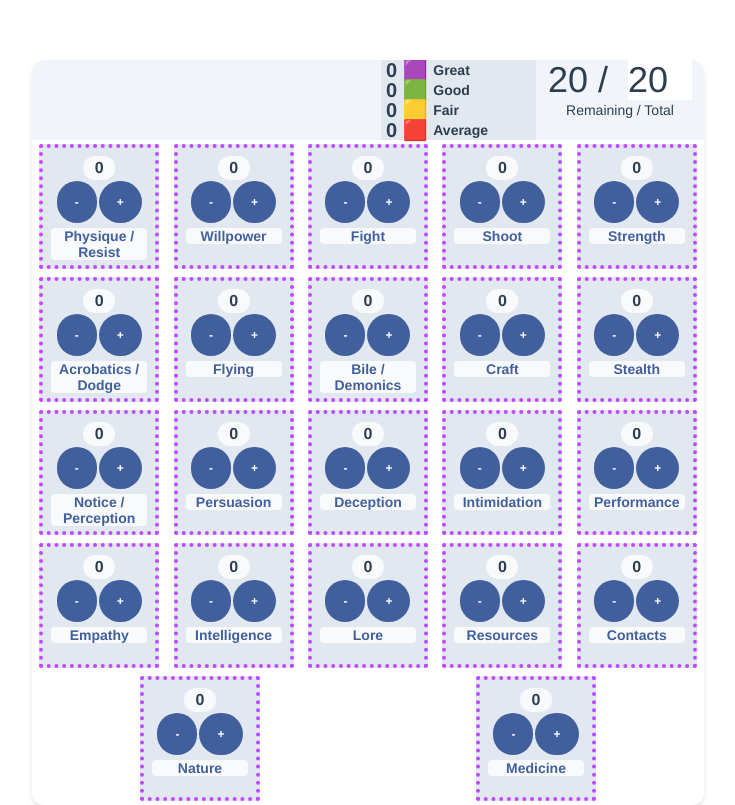
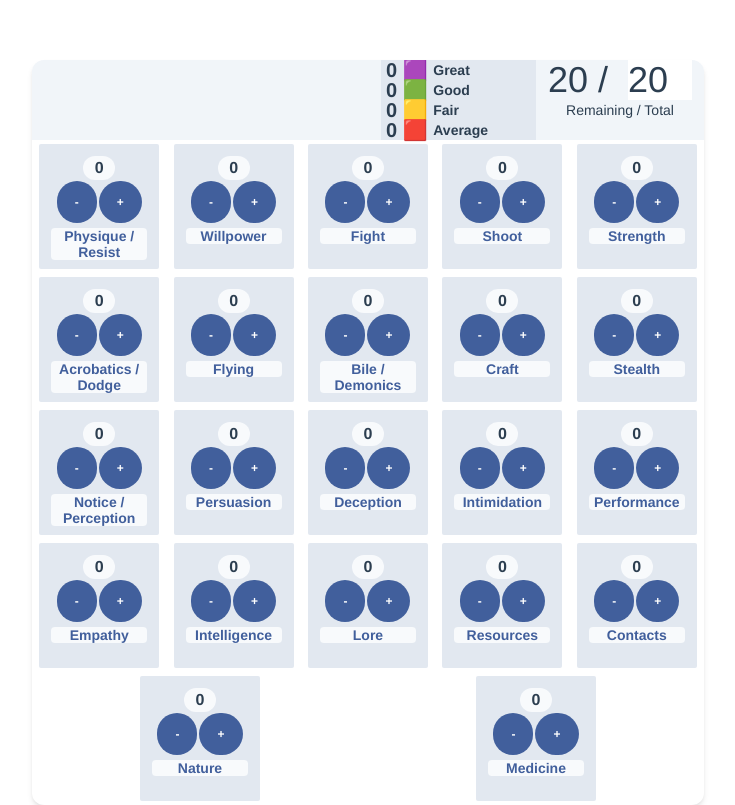
Before and after one commit to johncarmack1984/toh-skill-builder, a Vue app: page / in a window 1280 px wide. Shown: the whole page, without its empty margins (272-1007 px from the left). Built offline with nearby package versions, Linux system fonts and the light colour scheme.

Commit message:
Update HelloWorld.vue

```diff
--- a/src/components/HelloWorld.vue
+++ b/src/components/HelloWorld.vue
@@ -81,7 +81,7 @@ export default {
           v-for="skill in skills"
           :key="skill.name"
           :value="skill.value"
-          class="w-1/3 rounded-sm bg-slate-200 m-1 p-2 max-w-[120px] h-[125px] border-4 border-dotted border-purple overflow-hidden"
+          class="w-1/3 rounded-sm bg-slate-200 m-1 p-2 max-w-[120px] h-[125px] border-4 border-dotted border-transparent overflow-hidden"
         >
           <div>
             <input
```
